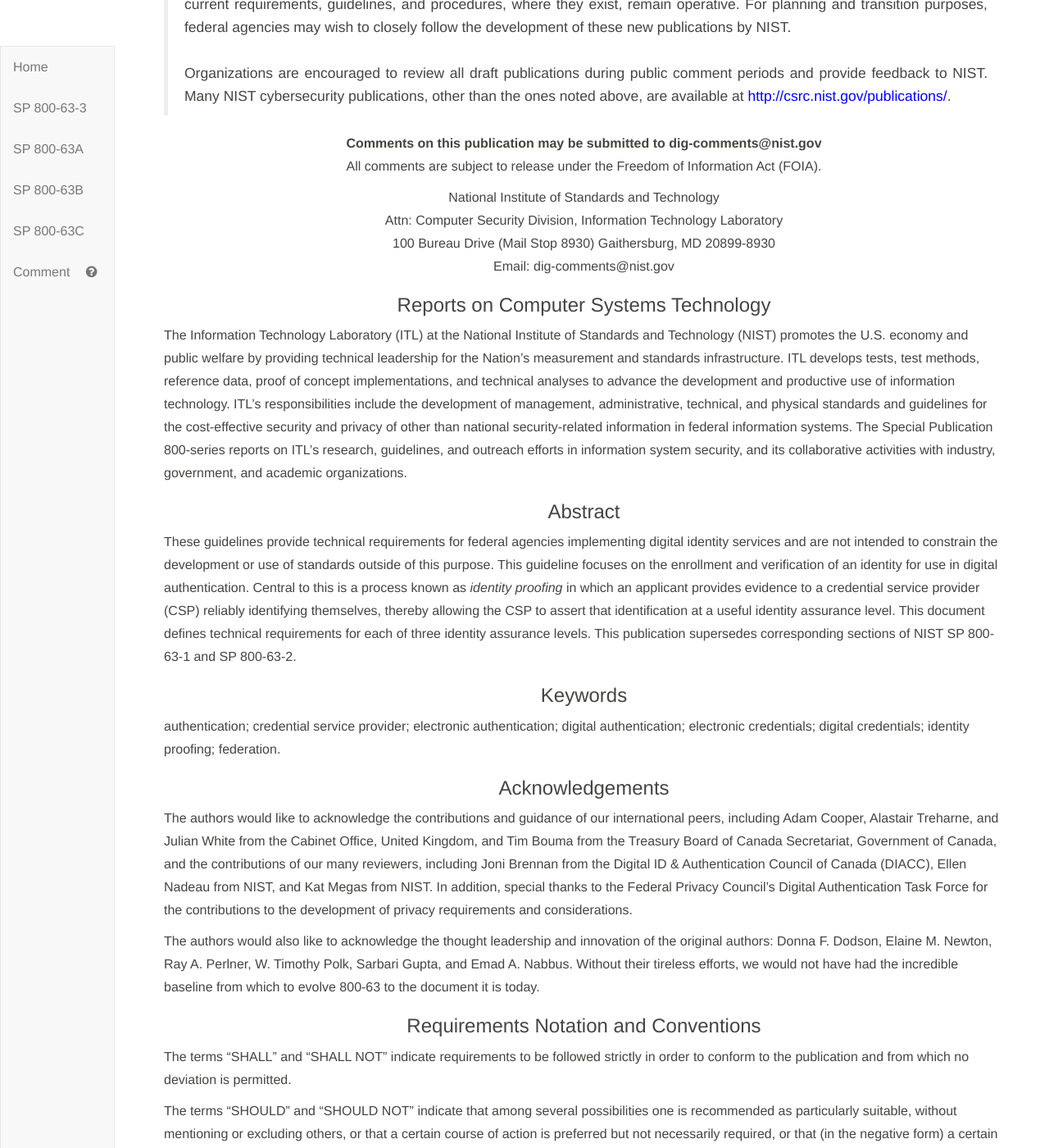
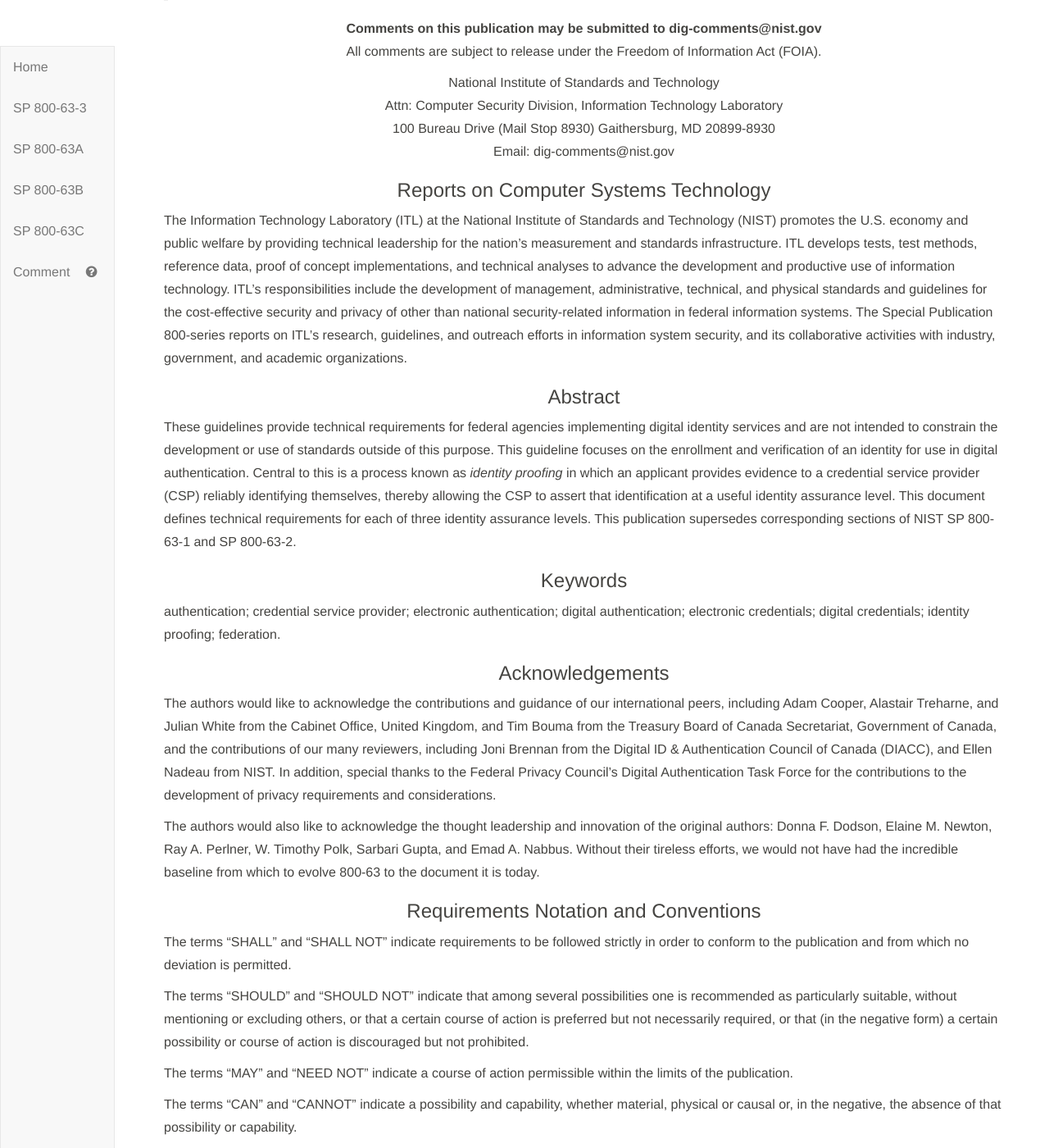
Before and after one commit to usnistgov/800-63-3, a Jekyll site: the page built from sp800-63a/cover.md, in a window 1280 px wide and 1400 px high, scrolled down 2477 px. Shown: the whole window at 82% size. Built offline with Jekyll 4.4.1, drawn with Linux system fonts in a browser that asks for light colours; our own code applies the rules of GitHub Pages for plain Markdown files; some of the changed text lies outside the part shown.

Commit message:
WG edits from the OG DGO

```diff
--- a/sp800-63a/cover.md
+++ b/sp800-63a/cover.md
@@ -90,7 +90,7 @@
 
 </div>
 
-This publication has been developed by NIST in accordance with its statutory responsibilities under the Federal Information Security Modernization Act (FISMA) of 2014, 44 U.S.C. § 3551 et seq., Public Law  (P.L.) 113-283. NIST is responsible for developing information security standards and guidelines, including minimum requirements for federal information systems, but such standards and guidelines shall not apply to national security systems without the express approval of appropriate federal officials exercising policy authority over such systems. This guideline is consistent with the requirements of the Office of Management and Budget (OMB) Circular A-130.
+This publication has been developed by NIST in accordance with its statutory responsibilities under the Federal Information Security Modernization Act (FISMA) of 2014, 44 U.S.C. § 3551 et seq., Public Law (P.L.) 113-283. NIST is responsible for developing information security standards and guidelines, including minimum requirements for federal information systems, but such standards and guidelines shall not apply to national security systems without the express approval of appropriate federal officials exercising policy authority over such systems. This guideline is consistent with the requirements of the Office of Management and Budget (OMB) Circular A-130.
 
 Nothing in this publication should be taken to contradict the standards and guidelines made mandatory and binding on federal agencies by the Secretary of Commerce under statutory authority. Nor should these guidelines be interpreted as altering or superseding the existing authorities of the Secretary of Commerce, Director of the OMB, or any other federal official. This publication may be used by nongovernmental organizations on a voluntary basis and is not subject to copyright in the United States. Attribution would, however, be appreciated by NIST.
 
@@ -132,19 +132,7 @@
 
 </div>
 
-The Information Technology Laboratory (ITL) at the National Institute of
-Standards and Technology (NIST) promotes the U.S. economy and public
-welfare by providing technical leadership for the Nation's measurement
-and standards infrastructure. ITL develops tests, test methods,
-reference data, proof of concept implementations, and technical analyses
-to advance the development and productive use of information technology.
-ITL's responsibilities include the development of management,
-administrative, technical, and physical standards and guidelines for the
-cost-effective security and privacy of other than national
-security-related information in federal information systems. The Special
-Publication 800-series reports on ITL's research, guidelines, and
-outreach efforts in information system security, and its collaborative
-activities with industry, government, and academic organizations.
+The Information Technology Laboratory (ITL) at the National Institute of Standards and Technology (NIST) promotes the U.S. economy and public welfare by providing technical leadership for the nation's measurement and standards infrastructure. ITL develops tests, test methods, reference data, proof of concept implementations, and technical analyses to advance the development and productive use of information technology. ITL's responsibilities include the development of management, administrative, technical, and physical standards and guidelines for the cost-effective security and privacy of other than national security-related information in federal information systems. The Special Publication 800-series reports on ITL's research, guidelines, and outreach efforts in information system security, and its collaborative activities with industry, government, and academic organizations.
 
 <div class="text-center" markdown="1">
 
@@ -152,8 +140,7 @@
 
 </div>
 
-These guidelines provide technical requirements for federal agencies
-implementing digital identity services and are not intended to constrain the development or use of standards outside of this purpose. This guideline focuses on the enrollment and verification of an identity for use in digital authentication. Central to this is a process known as *identity proofing* in which an applicant provides evidence to a credential service provider (CSP) reliably identifying themselves, thereby allowing the CSP to assert that identification at a useful identity assurance level. This document defines technical requirements for each of three identity assurance levels. This publication supersedes corresponding sections of NIST SP 800-63-1 and SP 800-63-2.
+These guidelines provide technical requirements for federal agencies implementing digital identity services and are not intended to constrain the development or use of standards outside of this purpose. This guideline focuses on the enrollment and verification of an identity for use in digital authentication. Central to this is a process known as *identity proofing* in which an applicant provides evidence to a credential service provider (CSP) reliably identifying themselves, thereby allowing the CSP to assert that identification at a useful identity assurance level. This document defines technical requirements for each of three identity assurance levels. This publication supersedes corresponding sections of NIST SP 800-63-1 and SP 800-63-2.
 
 <div class="text-center" markdown="1">
 
@@ -169,7 +156,7 @@
 
 </div>
 
-The authors would like to acknowledge the contributions and guidance of our international peers, including Adam Cooper, Alastair Treharne, and Julian White from the Cabinet Office, United Kingdom, and Tim Bouma from the Treasury Board of Canada Secretariat, Government of Canada, and the contributions of our many reviewers, including Joni Brennan from the Digital ID & Authentication Council of Canada (DIACC), Ellen Nadeau from NIST, and Kat Megas from NIST. In addition, special thanks to the Federal Privacy Council's Digital Authentication Task Force for the contributions to the development of privacy requirements and considerations.
+The authors would like to acknowledge the contributions and guidance of our international peers, including Adam Cooper, Alastair Treharne, and Julian White from the Cabinet Office, United Kingdom, and Tim Bouma from the Treasury Board of Canada Secretariat, Government of Canada, and the contributions of our many reviewers, including Joni Brennan from the Digital ID & Authentication Council of Canada (DIACC), and Ellen Nadeau from NIST. In addition, special thanks to the Federal Privacy Council's Digital Authentication Task Force for the contributions to the development of privacy requirements and considerations.
 
 The authors would also like to acknowledge the thought leadership and innovation of the original authors: Donna F. Dodson, Elaine M. Newton, Ray A. Perlner, W. Timothy Polk, Sarbari Gupta, and Emad A. Nabbus. Without their tireless efforts, we would not have had the incredible baseline from which to evolve 800-63 to the document it is today.
 
```
Also changed, not shown: sp800-63a/sec1_2_introduction.md (+4 -4 lines), sp800-63a/sec4_ial.md (+1 -1 lines).
